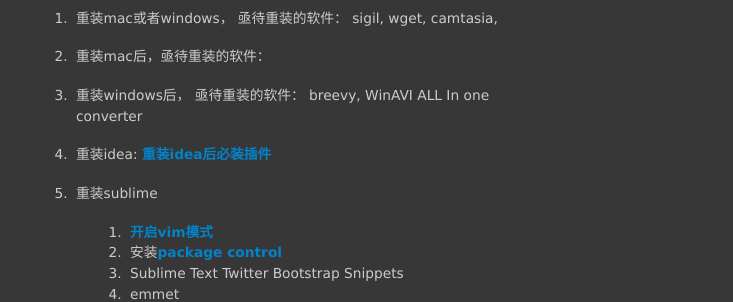
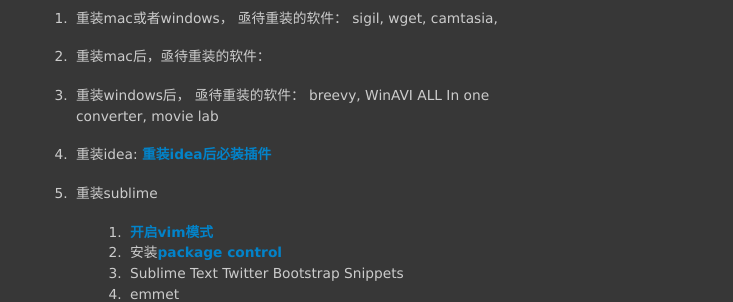
Before and after one commit to materliu/materliu.github.io, a Jekyll site: the page built from all/web/ideas/_posts/2014-09-02-reinstall.md, in a window 1280 px wide. Shown: the part 376-678 px from the top of the page, without its empty margins (273-1006 px from the left). Built offline with Jekyll 4.4.1, drawn with Linux system fonts in a browser that asks for light colours; Markdown is read by kramdown in place of the engine named in the settings.

Commit message:
movie lab

```diff
--- a/all/web/ideas/_posts/2014-09-02-reinstall.md
+++ b/all/web/ideas/_posts/2014-09-02-reinstall.md
@@ -8,7 +8,7 @@
 
 2. 重装mac后，亟待重装的软件：
 
-3. 重装windows后， 亟待重装的软件： breevy, WinAVI ALL In one converter
+3. 重装windows后， 亟待重装的软件： breevy, WinAVI ALL In one converter, movie lab
 
 1. 重装idea: [重装idea后必装插件](/all/web/ideas/2014/04/14/reinstall-idea-plugins.html)
 
```
